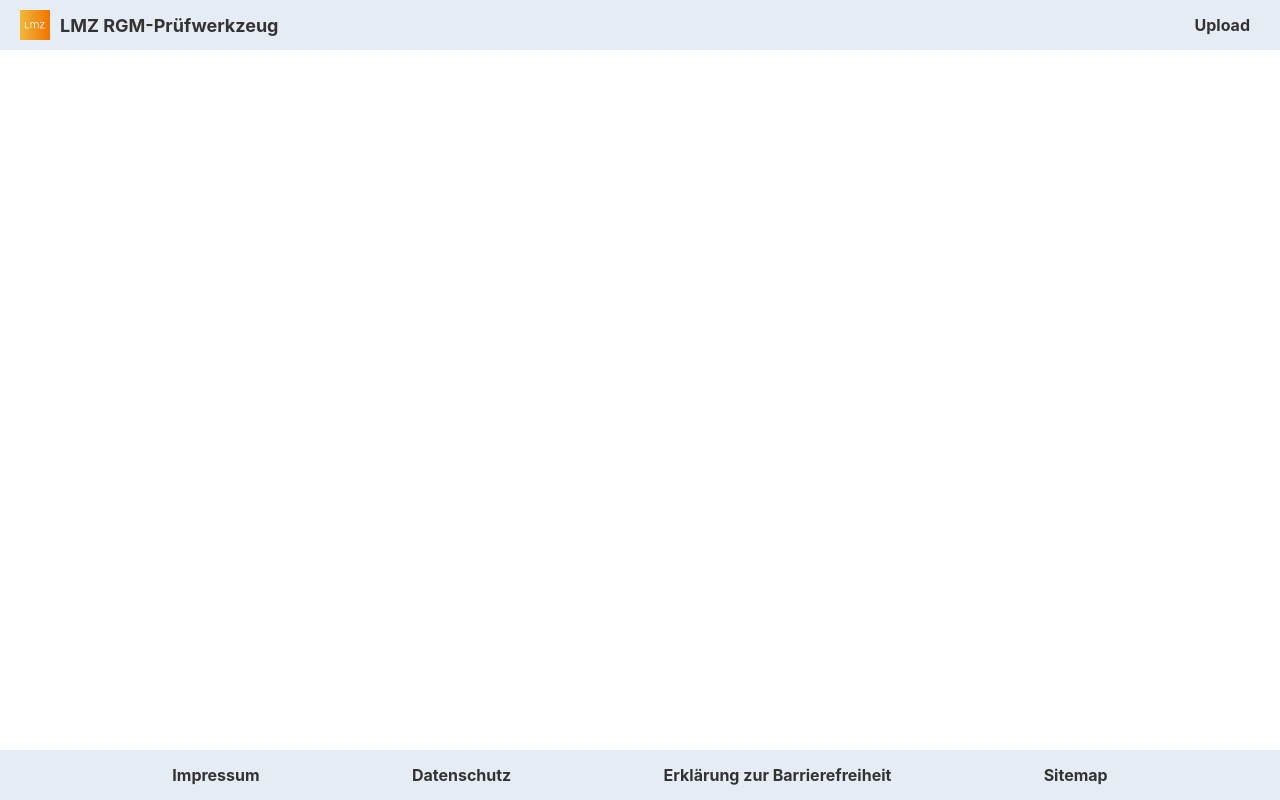
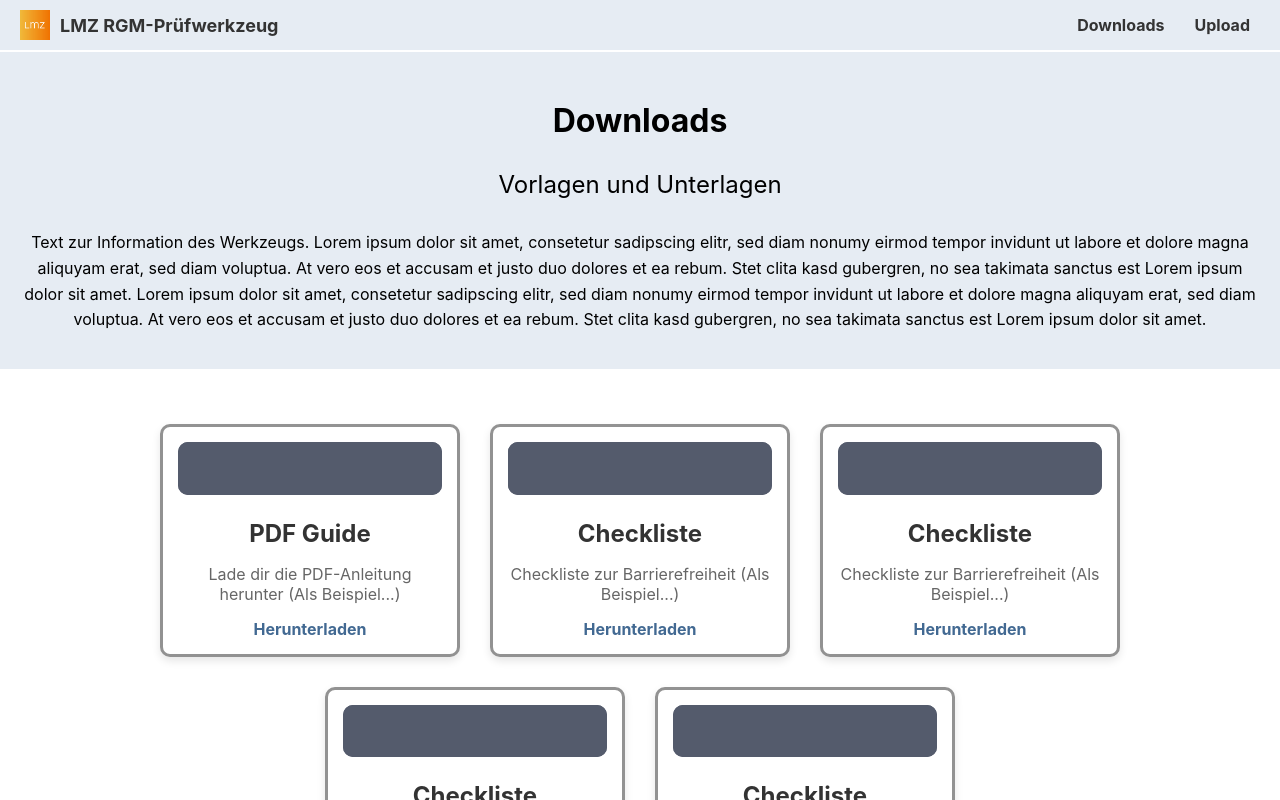
Before and after one commit to zimmermanng/RGM-Webservice-public, a React (Create React App) app in the folder Frontend/: page /download in a window 1280 px wide. Shown: the top 800 px of the page. Built offline with nearby package versions, Linux system fonts and the light colour scheme; what @react-pdf/renderer would draw is missing.

Commit message:
added download page

```diff
--- a/Frontend/src/App.js
+++ b/Frontend/src/App.js
@@ -5,6 +5,7 @@ import UploadPage from "./pages/UploadPage";
 import Footer from "./components/Footer/footer";
 import "./App.css";
 import ResultPage from "./ResultPage";
+import Download from "./pages/DownloadPage";
 
 
 const App = () => {
@@ -22,6 +23,7 @@ const App = () => {
                         <Route path="/results" element={<ResultPage data={data} />} /> */}
 
                         {/* 🔹 Protect the Upload Page */}
+                        <Route path="/download" element={<Download />} />
                         <Route path="/results" element={<ResultPage data={data} />} />
                         { <Route path="/upload" element={<UploadPage onUpload={setData} />} /> }
 
--- /dev/null
+++ b/Frontend/src/components/Cards/Card.css
@@ -0,0 +1,88 @@
+.card {
+  background-color: #ffffff;
+  border-radius: 10px;
+  box-shadow: 0 4px 8px rgba(0, 0, 0, 0.1);
+  padding: 15px;
+  margin: 5px;
+  text-align: center;
+  width: 300px;
+  display: flex;
+  flex-direction: column;
+  align-items: center;
+  transition: transform 0.3s ease, box-shadow 0.3s ease;
+  border: #929292 solid;
+}
+
+.card:hover {
+  transform: translateY(-5px);
+  box-shadow: 0 6px 12px rgba(0, 0, 0, 0.15);
+}
+
+.card:focus {
+  box-shadow: 0px 0px 8px rgba(0, 0, 0, 0.6);
+  border: #000000 solid;
+  transform: scale(1.02);
+}
+
+.card-icon {
+  background-color: #545B6C;
+  display: flex;
+  align-items: center;
+  justify-content: center;
+  width: 100%; /* Set a fixed size */
+  height: auto;
+  border-radius: 10px; /* Optional: Rounded corners */
+}
+
+.card-icon img {
+  width: 60px; /* Adjust icon size */
+  height: auto;
+  margin-bottom: 15px;
+}
+
+.card-icon svg {
+  color: white; /* Make SVG icons white */
+  width: 60px;
+  padding-top: 10%;
+  padding-bottom: 10%;
+
+}
+
+.card-content h3 {
+  font-size: 1.5rem;
+  margin-bottom: 10px;
+  color: #333;
+}
+
+.card-content p {
+  font-size: 1rem;
+  color: #666;
+  margin-bottom: 15px;
+}
+
+.card-link a {
+  display: inline-block;
+  color: #426992;
+  text-decoration: none;
+  font-weight: bold;
+  transition: color 0.2s ease-in-out;
+}
+
+.card-link a:hover {
+  color: #3f00b3;
+  text-decoration: underline;
+}
+
+/* Responsive */
+@media (max-width: 775px) {
+  .card {
+    max-width: 400px; /* Optional, to limit width */
+      padding: 15px;
+      width: 90%;
+  }
+
+  .card-container {
+      flex-direction: column; /* Stack vertically */
+      align-items: center; /* Centered */
+  }
+}
--- /dev/null
+++ b/Frontend/src/components/Cards/Card.js
@@ -0,0 +1,30 @@
+import React from "react";
+import { Link } from "react-router-dom";
+import "./Card.css";
+
+const Card = ({ icon, title, description, link, linkText, isDownload = false }) => {
+  return (
+    <div className="card" tabIndex="0" role="article" aria-labelledby={`card-title-${title}`} aria-describedby={`card-desc-${title}`}>
+      <div className="card-icon">
+        <div className="card-icon">
+          {typeof icon === "string" ? (<img src={icon} alt={title} />) : (icon)}
+        </div>
+      </div>
+      <div className="card-content">
+        <h3>{title}</h3>
+        <p>{description}</p>
+      </div>
+      <div className="card-link">
+      {isDownload ? (
+                    <a href={link} download>
+                        {linkText}
+                    </a>
+                ) : (
+                    <Link to={link}>{linkText}</Link>
+                )}
+      </div>
+    </div>
+  );
+};
+
+export default Card;
--- a/Frontend/src/components/NavBar/headerDesktop.js
+++ b/Frontend/src/components/NavBar/headerDesktop.js
@@ -17,6 +17,7 @@ const HeaderDesktop = () => {
                     <li><Link to="/tutorial">Anleitung</Link></li>
                     <li><Link to="/download">Downloads</Link></li> */}
                     {/* Upload sichtbar – unabhängig vom Login */}
+                    <li><Link to="/download">Downloads</Link></li>
                     <li><Link to="/upload">Upload</Link></li>
                 </ul>
             </nav>
--- /dev/null
+++ b/Frontend/src/pages/DownloadPage.js
@@ -0,0 +1,65 @@
+// src/pages/DownloadPage.js
+
+import React from 'react';
+import Card from '../components/Cards/Card';
+import {MdFileDownload} from "react-icons/md";
+
+const Download = () => {
+    return (
+        <div>
+            <div className='mainContainer' id="top">
+                <h1>Downloads</h1>
+                <h2>Vorlagen und Unterlagen</h2>
+                <p>Text zur Information des Werkzeugs. Lorem ipsum dolor sit amet, consetetur sadipscing elitr, sed diam nonumy eirmod tempor invidunt ut labore et dolore magna aliquyam erat, sed diam voluptua. At vero eos et accusam et justo duo dolores et ea rebum. Stet clita kasd gubergren, no sea takimata sanctus est Lorem ipsum dolor sit amet. Lorem ipsum dolor sit amet, consetetur sadipscing elitr, sed diam nonumy eirmod tempor invidunt ut labore et dolore magna aliquyam erat, sed diam voluptua. At vero eos et accusam et justo duo dolores et ea rebum. Stet clita kasd gubergren, no sea takimata sanctus est Lorem ipsum dolor sit amet.</p>
+            </div>
+            <div className='cardBox'>
+            <Card
+                    icon={<MdFileDownload/>}
+                    title="PDF Guide"
+                    description="Lade dir die PDF-Anleitung herunter (Als Beispiel...)"
+                    link="./downloads/4-SHUFFLE-Reifegradmodell_Anwendungstool.xlsx"
+                    linkText="Herunterladen"
+                    isDownload={true} // Mark this as a download card
+                />
+                <Card
+                    icon={<MdFileDownload/>}
+                    title="Checkliste"
+                    description="Checkliste zur Barrierefreiheit (Als Beispiel...)"
+                    link="./downloads/4-SHUFFLE-Reifegradmodell_Anwendungstool.xlsx"
+                    linkText="Herunterladen"
+                    isDownload={true} // Mark this as a download card
+                />
+                       <Card
+                    icon={<MdFileDownload/>}
+                    title="Checkliste"
+                    description="Checkliste zur Barrierefreiheit (Als Beispiel...)"
+                    link="./downloads/4-SHUFFLE-Reifegradmodell_Anwendungstool.xlsx"
+                    linkText="Herunterladen"
+                    isDownload={true} // Mark this as a download card
+                />
+                       <Card
+                    icon={<MdFileDownload/>}
+                    title="Checkliste"
+                    description="Checkliste zur Barrierefreiheit (Als Beispiel...)"
+                    link="./downloads/4-SHUFFLE-Reifegradmodell_Anwendungstool.xlsx"
+                    linkText="Herunterladen"
+                    isDownload={true} // Mark this as a download card
+                />
+                    <Card
+                    icon={<MdFileDownload/>}
+                    title="Checkliste"
+                    description="Checkliste zur Barrierefreiheit (Als Beispiel...)"
+                    link="./downloads/4-SHUFFLE-Reifegradmodell_Anwendungstool.xlsx"
+                    linkText="Herunterladen"
+                    isDownload={true} // Mark this as a download card
+                />
+       </div>
+       <div className='mainContainer'>
+                <h3>Anmerkungen</h3>
+                <p>Text zur Information des Werkzeugs. Lorem ipsum dolor sit amet, consetetur sadipscing elitr, sed diam nonumy eirmod tempor invidunt ut labore et dolore magna aliquyam erat, sed diam voluptua. At vero eos et accusam et justo duo dolores et ea rebum. Stet clita kasd gubergren, no sea takimata sanctus est Lorem ipsum dolor sit amet. Lorem ipsum dolor sit amet, consetetur sadipscing elitr, sed diam nonumy eirmod tempor invidunt ut labore et dolore magna aliquyam erat, sed diam voluptua. At vero eos et accusam et justo duo dolores et ea rebum. Stet clita kasd gubergren, no sea takimata sanctus est Lorem ipsum dolor sit amet.</p>
+            </div>
+        </div>
+    );
+};
+
+export default Download;
```
